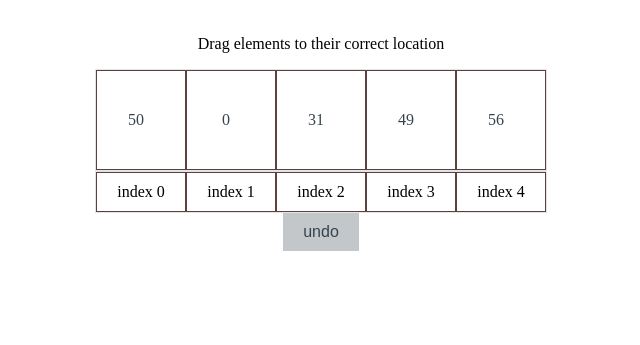
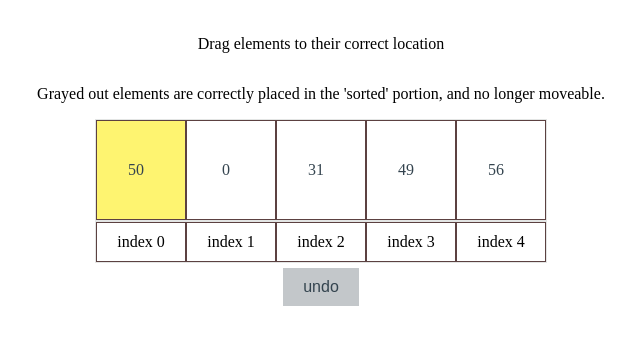
Before and after one commit to e-middleton/sortingDemo, a plain HTML site: page index.html in a window 1280 px wide. Shown: the part 61-406 px from the top of the page, without its empty margins (319-959 px from the left). Drawn offline with Linux system fonts and the light colour scheme.

Commit message:
minor formatting

```diff
--- a/index.html
+++ b/index.html
@@ -10,6 +10,7 @@
 <body>
 	<h1>Sorting Demo</h1>
 	<p>Drag elements to their correct location</p>
+	<p>Grayed out elements are correctly placed in the 'sorted' portion, and no longer moveable.</p>
 	<ul class="internal-array" id="array"></ul>
 	<ul class="index-array" id="indexArray">
 	</ul>
--- a/style.css
+++ b/style.css
@@ -60,15 +60,19 @@ body {
 }
 
 .internal-array li.right {
-    background-color: #91e3ae
+    background-color: #91e3ae;
 }
 
 .internal-array li.wrong {
-    background-color: #f89999
+    border: 2px solid red;
 }
 
-.internal-array li.sorted {
-    background-color: #b6badeae;
+.internal-array li.current {
+    background-color: #fef470;
+}
+
+.internal-array li.done {
+    background-color: gray;
 }
 
 .draggable {
@@ -86,6 +90,7 @@ body {
     color: var(--text-color);
     font-size: 16px;
     padding: 10px 20px;
+    margin-top: 5px;
     cursor: pointer;
 }
 
```
